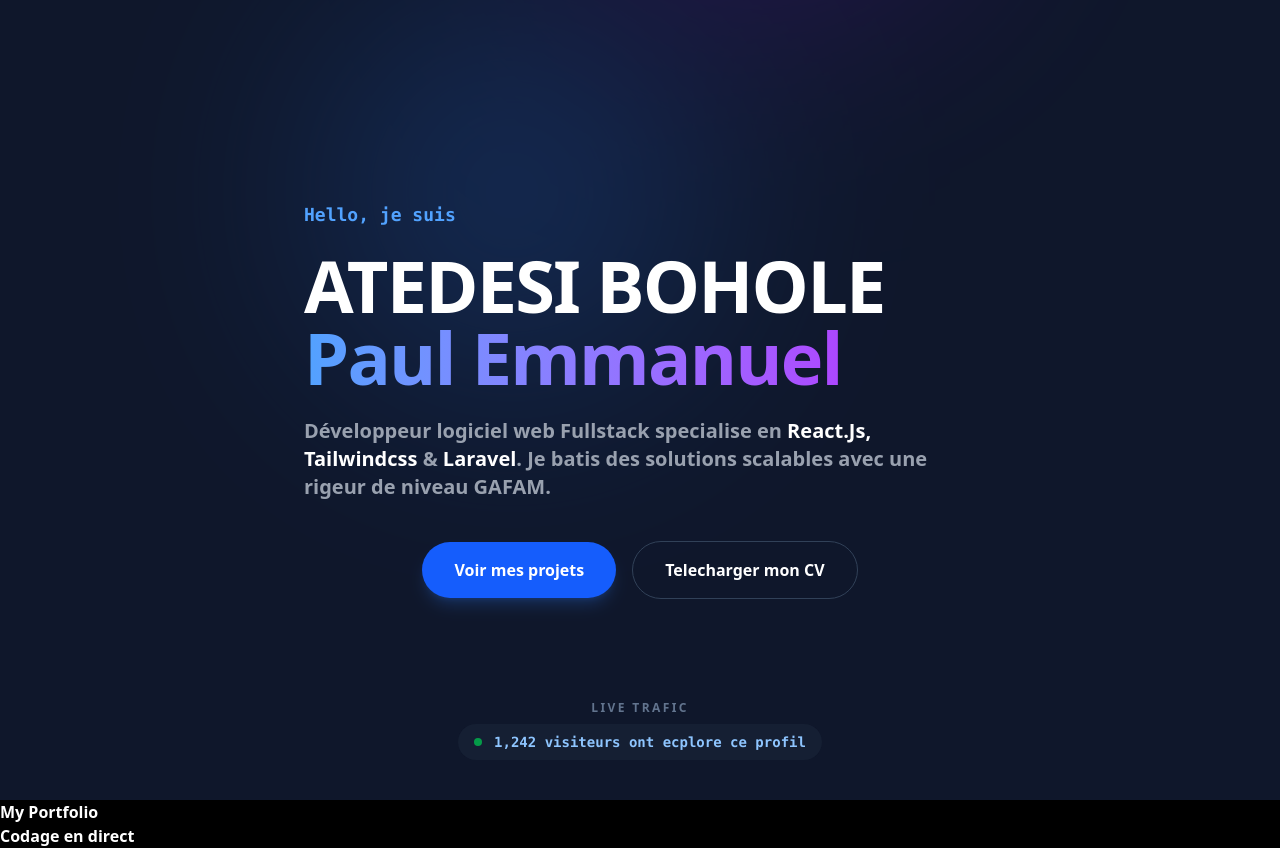
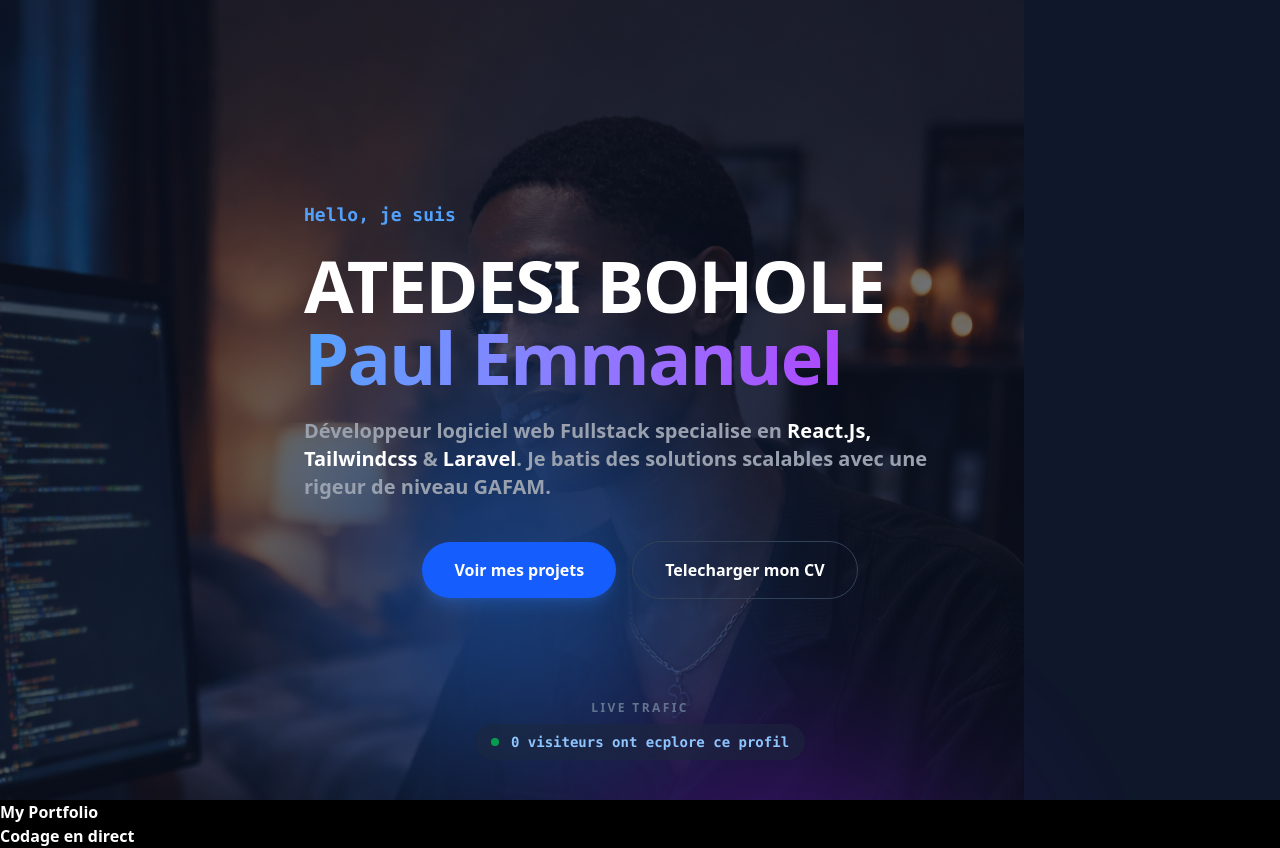
Before and after one commit to atedesi22/MyPortFolio, a React (Vite) app: page / in a window 1280 px wide. Built offline with nearby package versions, Linux system fonts and the light colour scheme; no server answers.

Commit message:
header section

```diff
--- a/src/components/Header.jsx
+++ b/src/components/Header.jsx
@@ -6,18 +6,27 @@ const Header = () => {
     const [visitCount, setVisitCount] = useState(0);
 
     useEffect(() => {
-        const savedVisits = localStorage.getItem('visitor_count') || 1240;
-        const newCount = parseInt(savedVisits) + 1;
-        setVisitCount(newCount);
-        localStorage.setItem('visitor_count', newCount);
-    }, [])
+
+        fetch('https://api.countapi.xyz/hit/ut_NmBFuVMRDDuriMAoRjqXytwTxFs9NbCQdC5aIfdk/visits')
+            .then(res => res.json())
+            .then(data => {
+            setVisitCount(data.value);
+            })
+            .catch(err => console.error("Erreur compteur:", err));
+        }, []);
+    //     const savedVisits = localStorage.getItem('visitor_count') || 1240;
+    //     const newCount = parseInt(savedVisits) + 1;
+    //     setVisitCount(newCount);
+    //     localStorage.setItem('visitor_count', newCount);
+    // }, [])
 
     return(
         <>
             <section className="relative h-screen flex flex-col justify-center items-center  bg-slate-900 overflow-hidden ">
-                <div className="absolute top-0 left-0 w-full opacity-20 pointer-events-none">
-                    <div className="absolute top-1/4 left-1/4 w-96 h-96 bg-blue-500 rounded-full filter blur-[120px]"></div>
-                    <div className=" absolute bottom-1/4 right-1/4 w-96 h-96 bg-purple-600 rounded-full filter blur-[120px]"></div>
+                <div className="absolute top-0 left-0 w-full opacity-40 pointer-events-none">
+                    <img src="/yoyo.png" alt="" className=" "/>
+                    <div className="absolute top-1/4 left-1/4 w-96 h-96 bg-blue-500 rounded-full filter blur-[100px]"></div>
+                    <div className=" absolute bottom-1/4 right-1/4 w-96 h-96 bg-purple-600 rounded-full filter blur-[100px]"></div>
                 </div>
 
                 <motion.div
```
